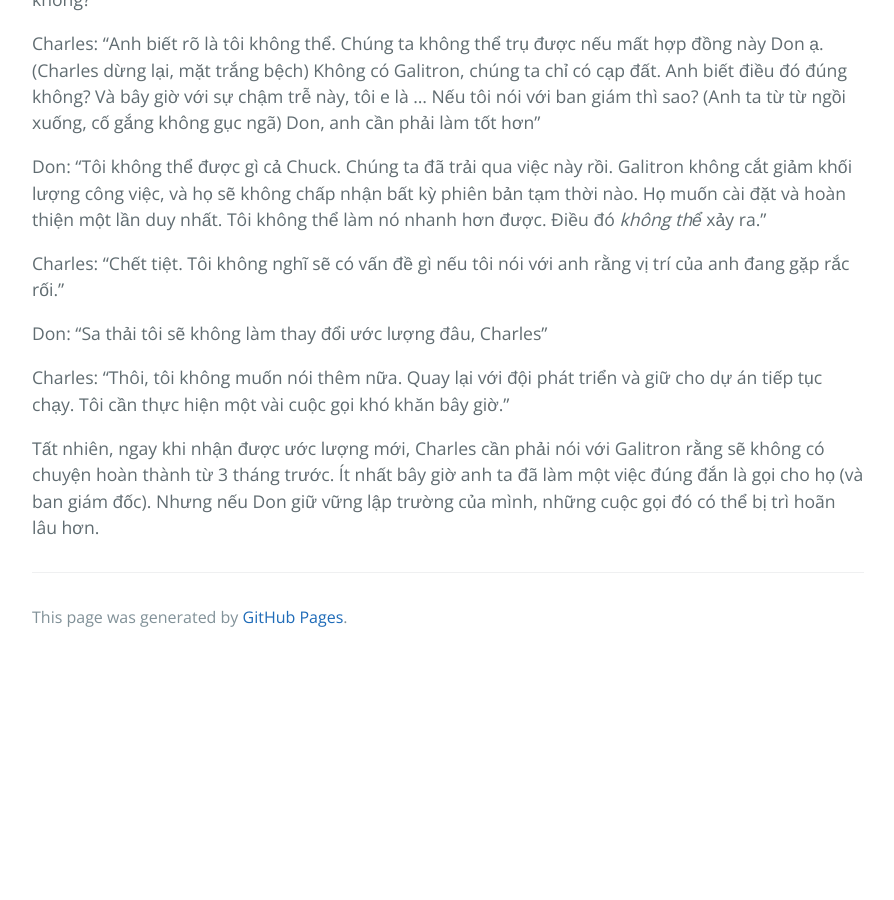
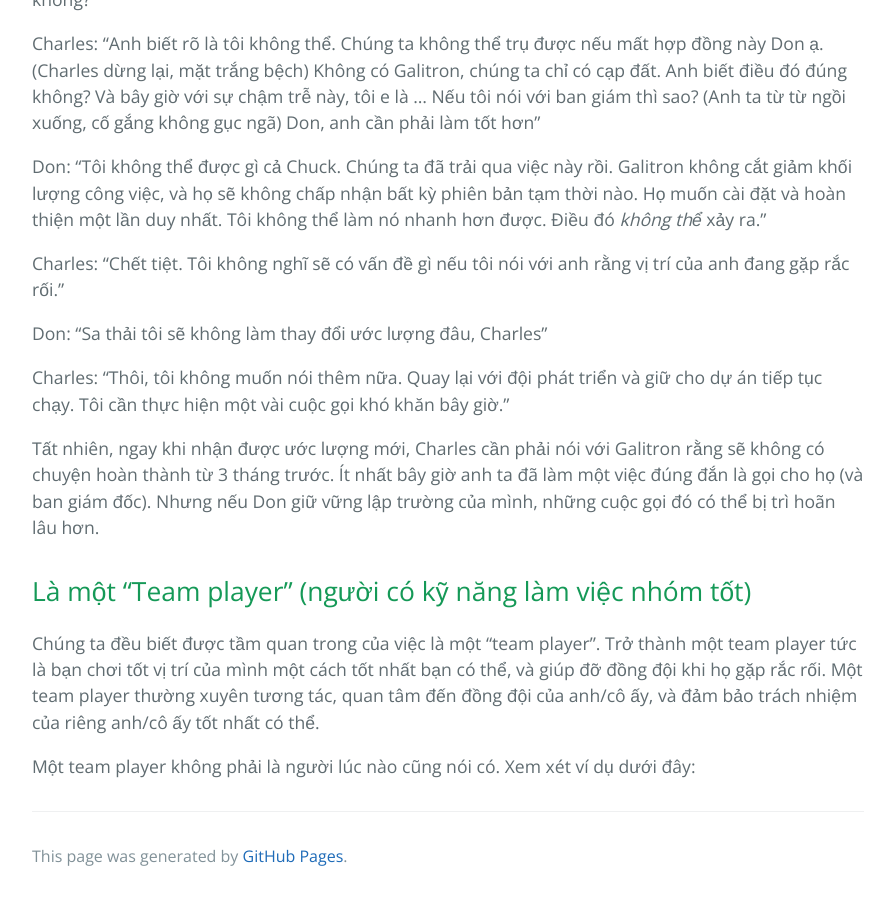
Before and after one commit to HaiBV/haibv.github.io, a Jekyll site: the page built from clean-coder/chapter-2-saying-no.md, in a window 1280 px wide and 900 px high, scrolled down 5442 px. Shown: the whole window, without its empty margins (192-1086 px from the left). Built offline with Jekyll 4.4.1, drawn with Linux system fonts in a browser that asks for light colours; our own code applies the rules of GitHub Pages for plain Markdown files; before the commit the page ends 6103 px from its top, so only the background shows below that.

Commit message:
Update The Clean Coder - Chapter 2 Saying No

```diff
--- a/clean-coder/chapter-2-saying-no.md
+++ b/clean-coder/chapter-2-saying-no.md
@@ -141,3 +141,9 @@
 Charles: "Thôi, tôi không muốn nói thêm nữa. Quay lại với đội phát triển và giữ cho dự án tiếp tục chạy. Tôi cần thực hiện một vài cuộc gọi khó khăn bây giờ."
 
 Tất nhiên, ngay khi nhận được ước lượng mới, Charles cần phải nói với Galitron rằng sẽ không có chuyện hoàn thành từ 3 tháng trước. Ít nhất bây giờ anh ta đã làm một việc đúng đắn là gọi cho họ (và ban giám đốc). Nhưng nếu Don giữ vững lập trường của mình, những cuộc gọi đó có thể bị trì hoãn lâu hơn.
+
+## Là một "Team player" (người có kỹ năng làm việc nhóm tốt)
+
+Chúng ta đều biết được tầm quan trong của việc là một "team player". Trở thành một team player tức là bạn chơi tốt vị trí của mình một cách tốt nhất bạn có thể, và giúp đỡ đồng đội khi họ gặp rắc rối. Một team player thường xuyên tương tác, quan tâm đến đồng đội của anh/cô ấy, và đảm bảo trách nhiệm của riêng anh/cô ấy tốt nhất có thể.
+
+Một team player không phải là người lúc nào cũng nói có. Xem xét ví dụ dưới đây:
```
